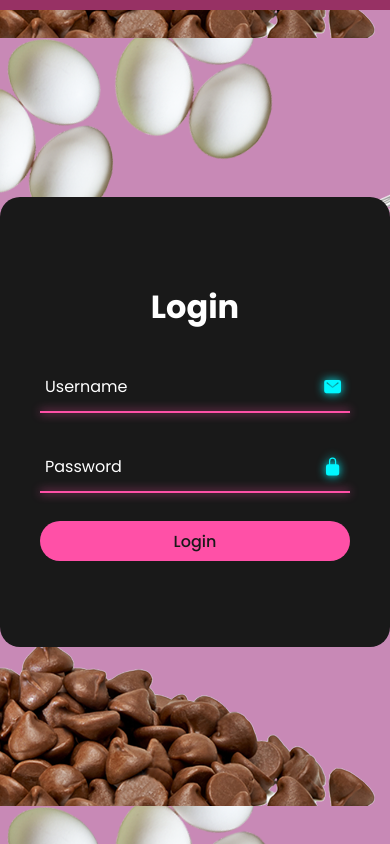
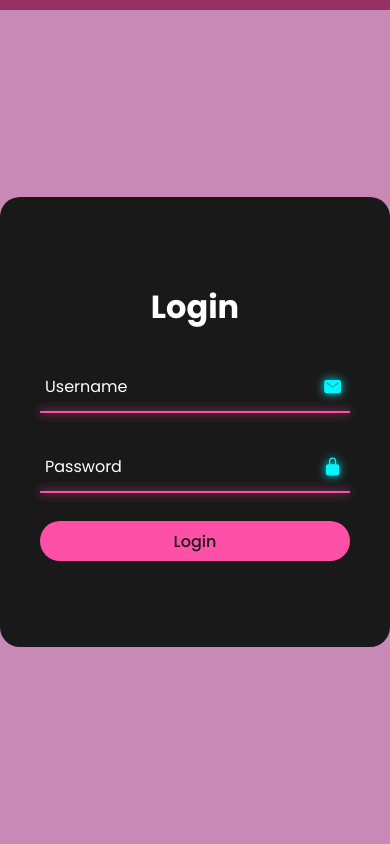
Before and after one commit to kristansanjuan/IMS, a PHP site: page / in a window 390 px wide; the page is wider, and only the part inside the window is pictured. Run offline with PHP 8.4, Linux system fonts and the light colour scheme.

Commit message:
changes in bg photo | responsive bg fixed

```diff
--- a/stylesheetadmin.css
+++ b/stylesheetadmin.css
@@ -13,8 +13,12 @@
     align-items: center;
     min-height: 100vh;
     background: center;
-	color:rgb(255, 80, 167);
+	background-repeat: no-repeat;
     background-image: url('images/trytry.png');
+	background-size: contain;
+    background-position: center center;
+    position:relative;
+	background-color: rgb(200, 137, 182);
 }
 
 .admin-login {
```
Also changed, not shown: images/trytry.png.
